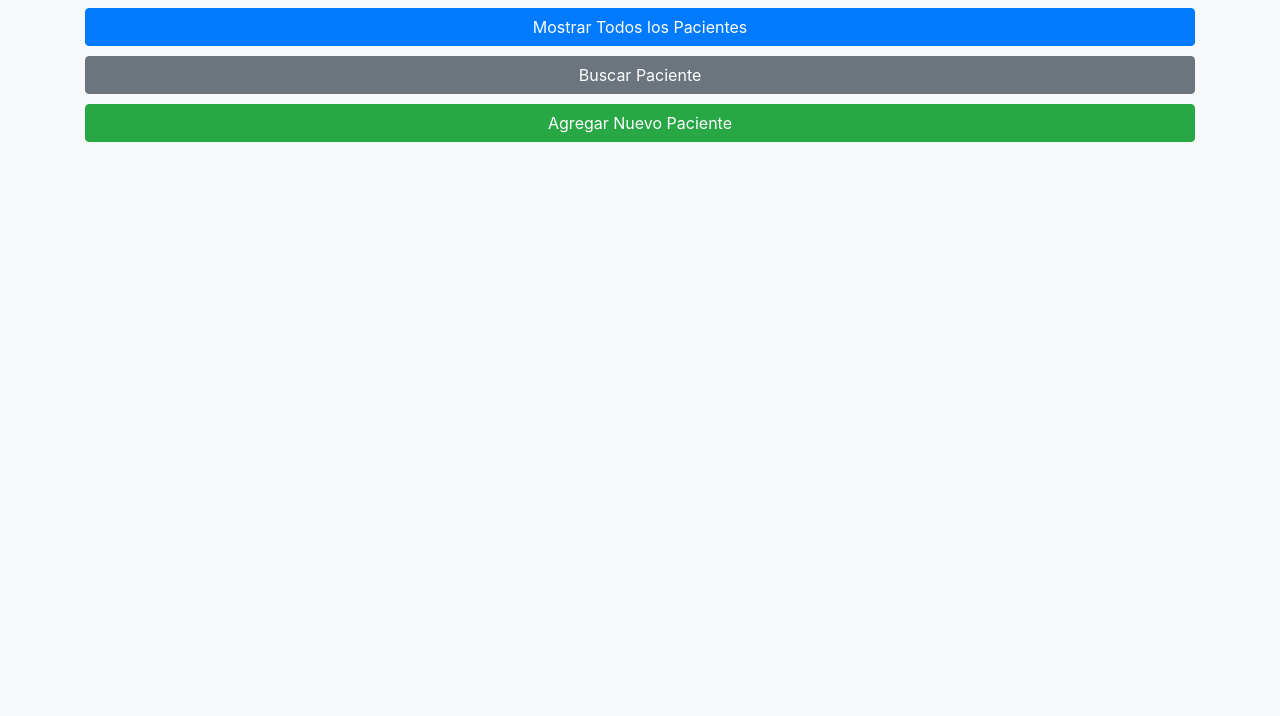
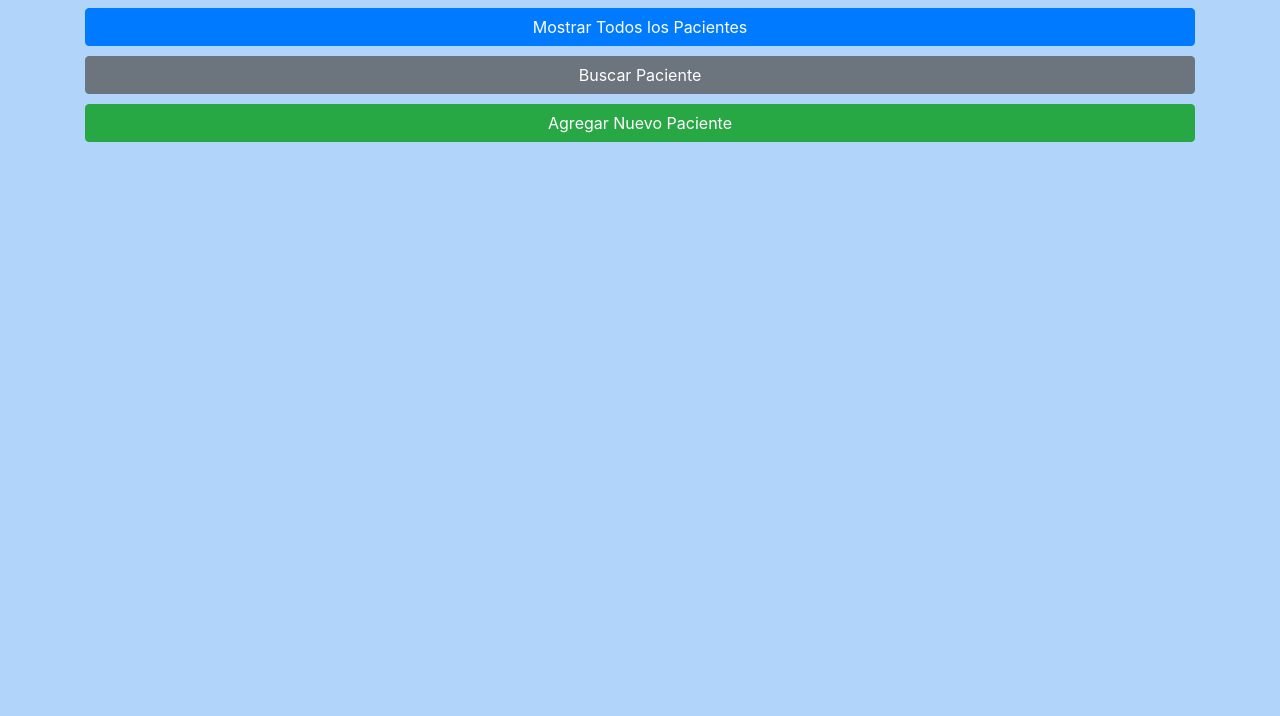
Before and after one commit to Macoara/Desafio_UML_01, a plain HTML site: page index.html in a window 1280 px wide. Shown: the part 84-800 px from the top of the page. Drawn offline with nearby package versions, Linux system fonts and the light colour scheme.

Commit message:
version inicial con una nueva ramma en donde se cambia de color el background

```diff
--- a/accents/css/style.css
+++ b/accents/css/style.css
@@ -1,5 +1,5 @@
 body {
-    background-color: #f8f9fa;
+    background-color: #b1d5fa;
 }
 .container {
     margin-top: 20px;
```
